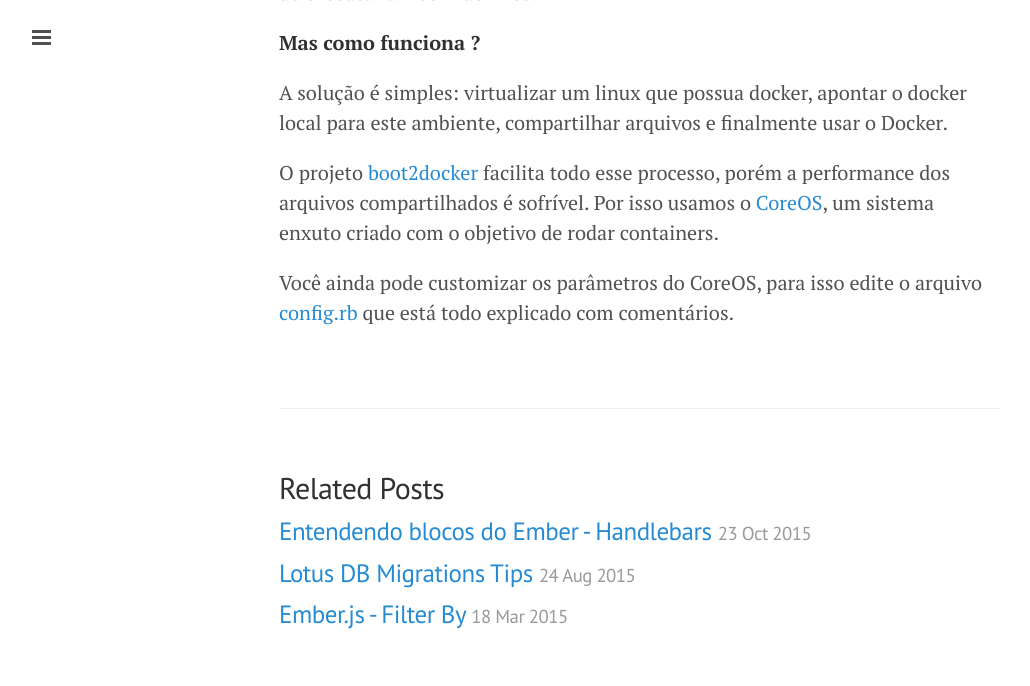
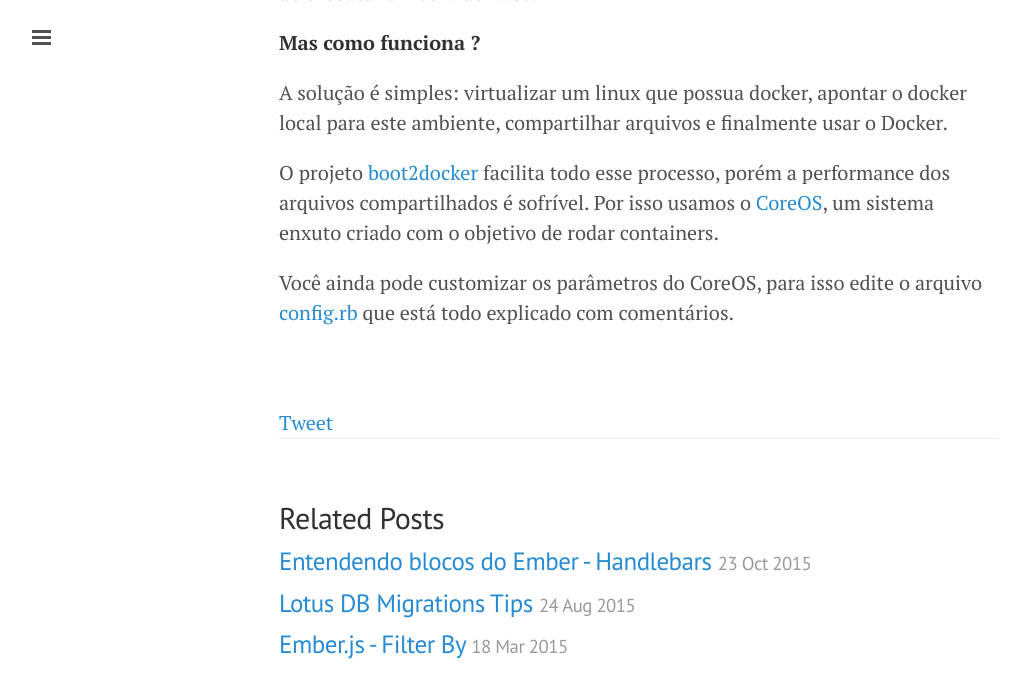
Before and after one commit to leandrocp/leandrocp.github.io, a Jekyll site: the page built from _posts/2015-06-19-docker-no-macos.md, in a window 1280 px wide and 900 px high, scrolled down 1428 px, cut to the strip 0-686 px from the top of the window. Shown: the whole strip, without its empty margins (1-1031 px from the left). Built offline with Jekyll 4.4.1, drawn with Linux system fonts in a browser that asks for light colours; Markdown is read by kramdown in place of the engine named in the settings; comment, search, counter and statistics services are not loaded.

Commit message:
Update post.html

```diff
--- a/_layouts/post.html
+++ b/_layouts/post.html
@@ -6,6 +6,10 @@
   <h1 class="post-title">{{ page.title }}</h1>
   <span class="post-date">{{ page.date | date_to_string }}</span>
   {{ content }}
+</div>
+
+<div class="share">
+  <a href="https://twitter.com/share" class="twitter-share-button"{count} data-via="leandrocesquini" data-size="large">Tweet</a> <script>!function(d,s,id){var js,fjs=d.getElementsByTagName(s)[0],p=/^http:/.test(d.location)?'http':'https';if(!d.getElementById(id)){js=d.createElement(s);js.id=id;js.src=p+'://platform.twitter.com/widgets.js';fjs.parentNode.insertBefore(js,fjs);}}(document, 'script', 'twitter-wjs');</script>
 </div>
 
 <div id="disqus_thread"></div>
```
